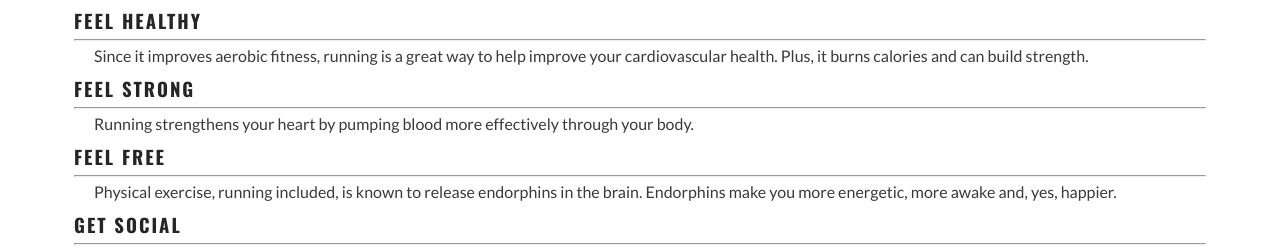
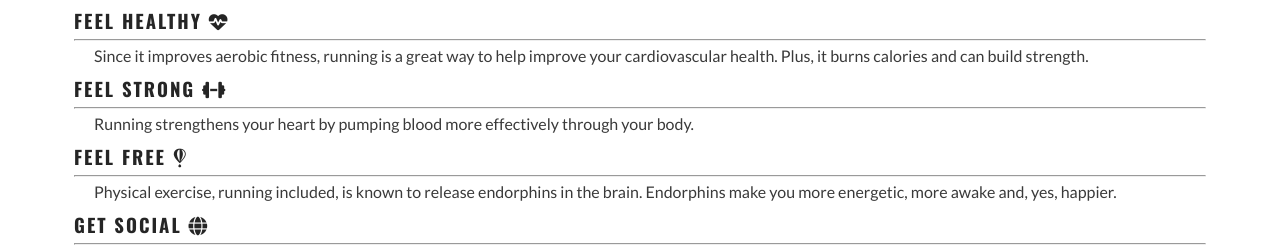
Before and after one commit to louisae452/love-running, a plain HTML site: page index.html in a window 1280 px wide. Shown: the part 768-1015 px from the top of the page. Drawn offline with nearby package versions, Linux system fonts and the light colour scheme.

Commit message:
Added icons

```diff
--- a/index.html
+++ b/index.html
@@ -49,25 +49,25 @@
       <div id="benefits">
         <div id="benefits-physical">
           <div class="reasons-box">
-            <h3>FEEL HEALTHY</h3>
+            <h3>FEEL HEALTHY <i class="fa-solid fa-heart-pulse"></i> </h3>
             <hr>
             <p>Since it improves aerobic fitness, running is a great way to help improve your cardiovascular health.
               Plus, it burns calories and can build strength.</p>
           </div>
           <div class="reasons-box">
-            <h3>FEEL STRONG</h3>
+            <h3>FEEL STRONG <i class="fa-solid fa-dumbbell"></i></h3>
             <hr>
             <p>Running strengthens your heart by pumping blood more effectively through your body.</p>
           </div>
         </div>
         <div id="benefits-mental">
           <div class= "reasons-box">
-            <h3>FEEL FREE</h3>
+            <h3>FEEL FREE <i class="fa-brands fa-fly"></i></h3>
             <hr>
             <p>Physical exercise, running included, is known to release endorphins in the brain. Endorphins make you more energetic, more awake and, yes, happier.</p>
           </div>
           <div class=" reasons-box">
-            <h3>GET SOCIAL</h3>
+            <h3>GET SOCIAL <i class="fa-solid fa-globe"></i></h3>
             <hr>
             <p>When we run with others, we can run farther and faster more easily. Social running can pull you out of a running funk or low mood, and inspire you to try new events.</p>
           </div>
```
